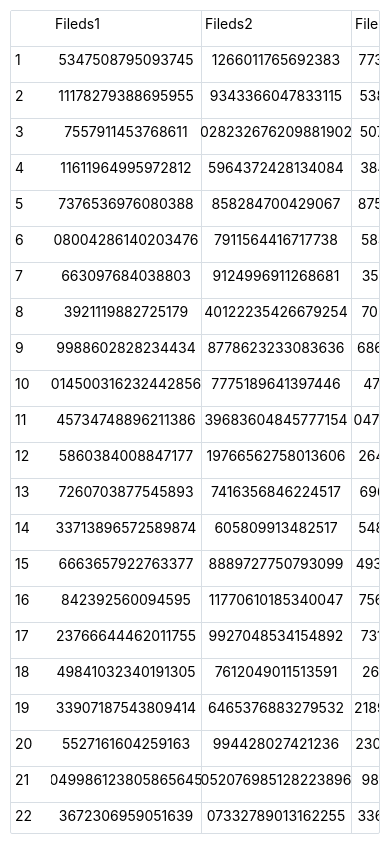
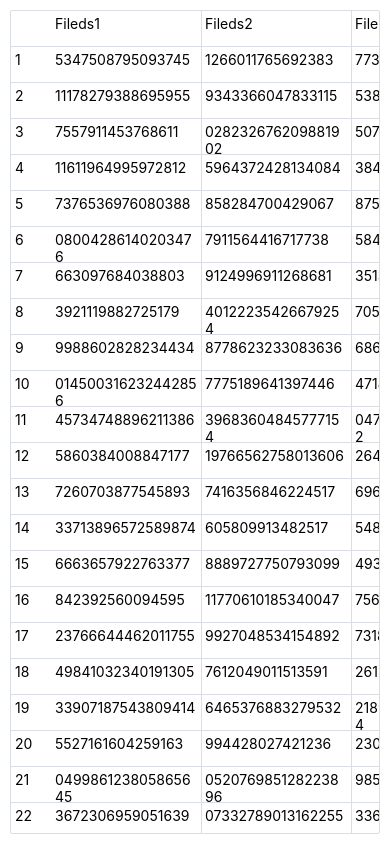
Before and after one commit to heineiuo/react-native-table, a React Native app: screen / in a window 390 px wide. Built offline with nearby package versions, Linux system fonts and the light colour scheme.

Commit message:
fix: Fix click empty area did not triggered focusCell

```diff
--- a/src/TableRowCell.tsx
+++ b/src/TableRowCell.tsx
@@ -62,7 +62,6 @@ export function TableRowCell({
             top: 0,
             borderColor,
             borderBottomWidth: 1,
-            padding: 4,
             height: rowHeight,
             overflow: "hidden",
             alignItems: "center",
@@ -99,7 +98,10 @@ export function TableRowCell({
             ></View>
           </View>
         )}
-        <TouchableOpacity style={{ flex: 1 }} onPress={onPress}>
+        <TouchableOpacity
+          style={{ width: "100%", height: "100%", padding: 4 }}
+          onPress={onPress}
+        >
           <Text style={{}}>{data.value}</Text>
         </TouchableOpacity>
       </Animated.View>
```
